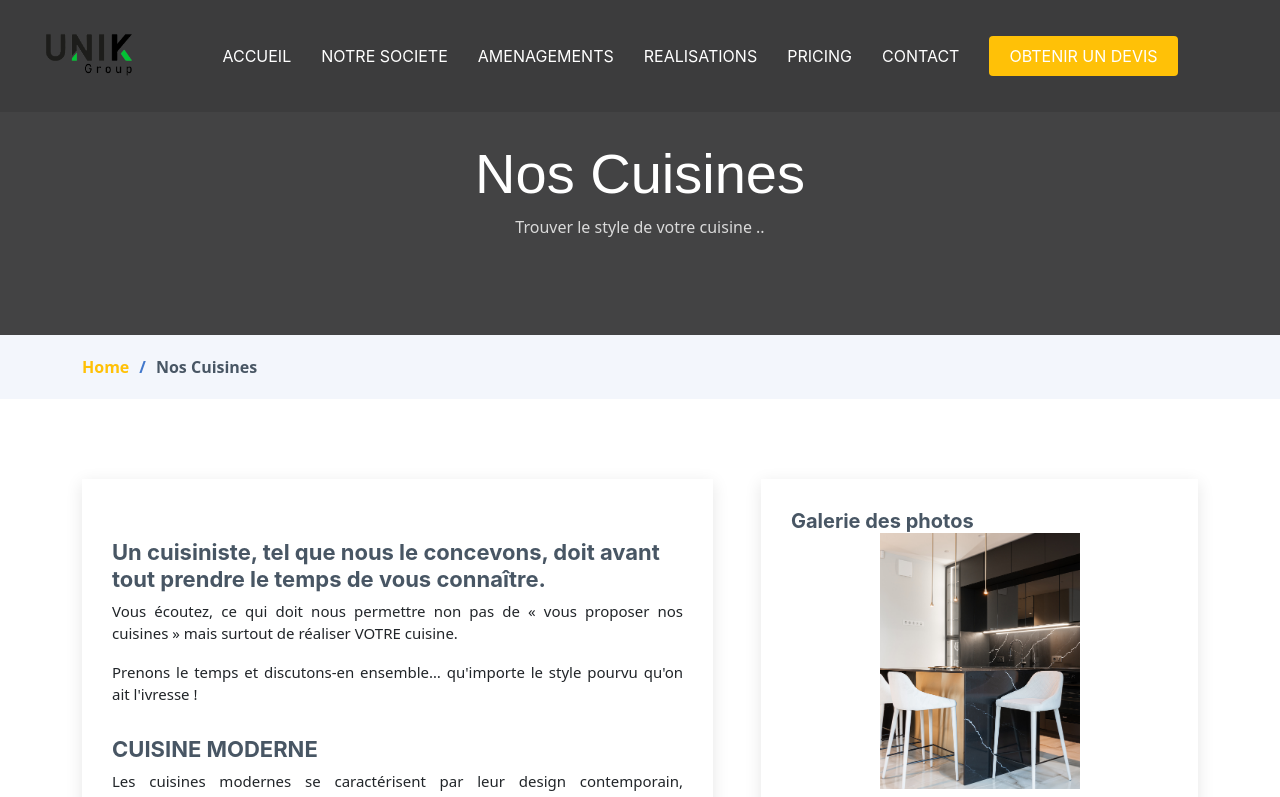
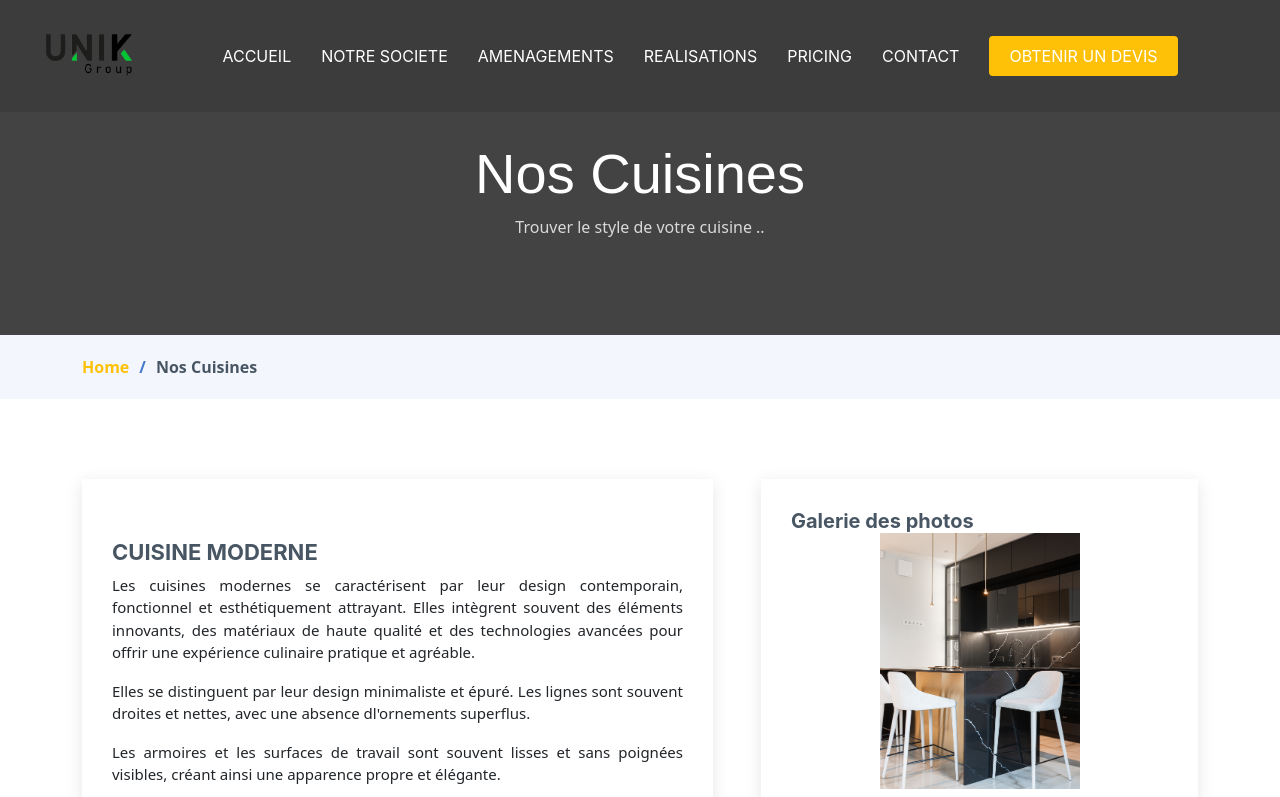
Before and after one commit to souid-nasr/unik-espace, a Next.js app: page /portfolio/cuisines in a window 1280 px wide. Shown: the top 797 px of the page. Built offline with nearby package versions, Linux system fonts and the light colour scheme.

Commit message:
update cuisine page

```diff
--- a/pages/portfolio/cuisines/index.js
+++ b/pages/portfolio/cuisines/index.js
@@ -73,20 +73,7 @@ function Cuisine() {
             <div className="col-lg-7">
               <article className="product-details">
                 <div className="content">
-                  <h3>
-                    {" "}
-                    Un cuisiniste, tel que nous le concevons, doit avant tout
-                    prendre le temps de vous connaître.
-                  </h3>
-                  <p>
-                    Vous écoutez, ce qui doit nous permettre non pas de « vous
-                    proposer nos cuisines » mais surtout de réaliser VOTRE
-                    cuisine.
-                  </p>
-                  <p>
-                    Prenons le temps et discutons-en ensemble… qu&#39;importe le
-                    style pourvu qu&#39;on ait l&#39;ivresse !
-                  </p>
+
 
                   <h3>CUISINE MODERNE</h3>
                   <p>
```
